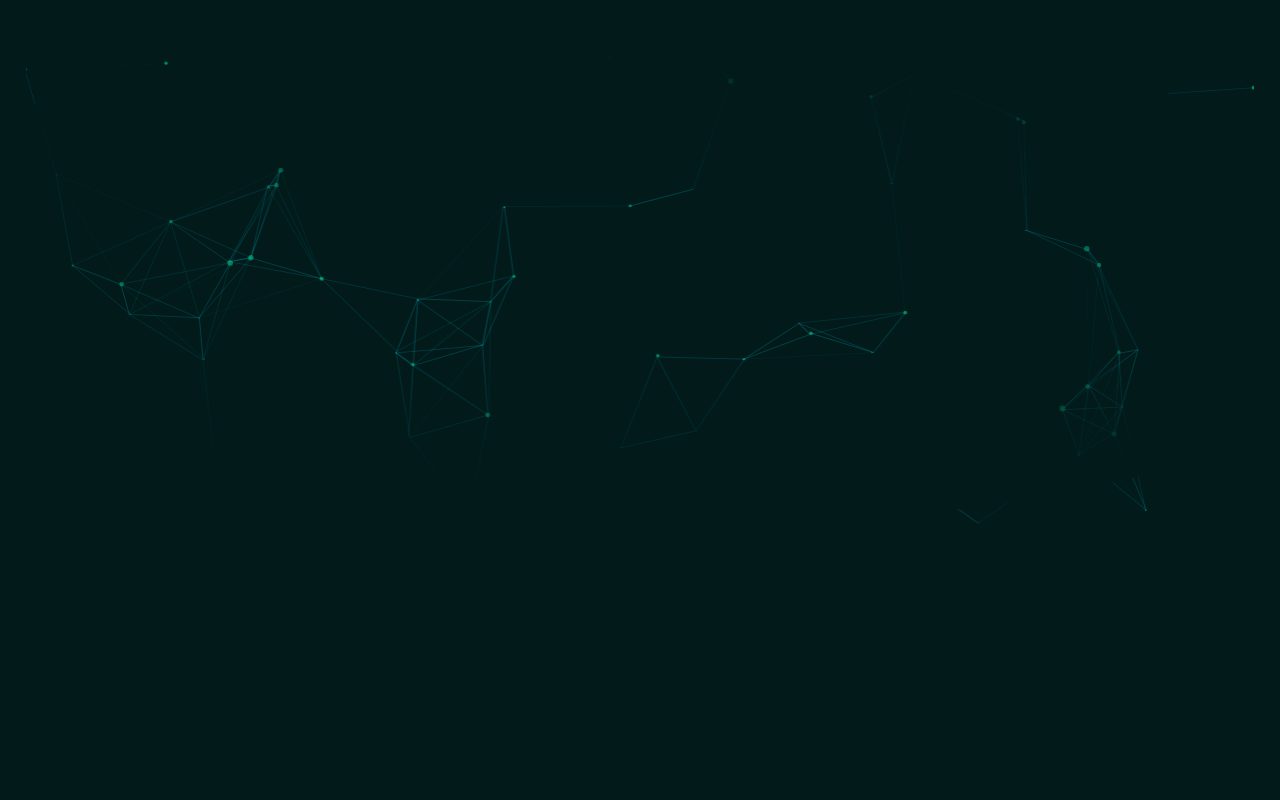
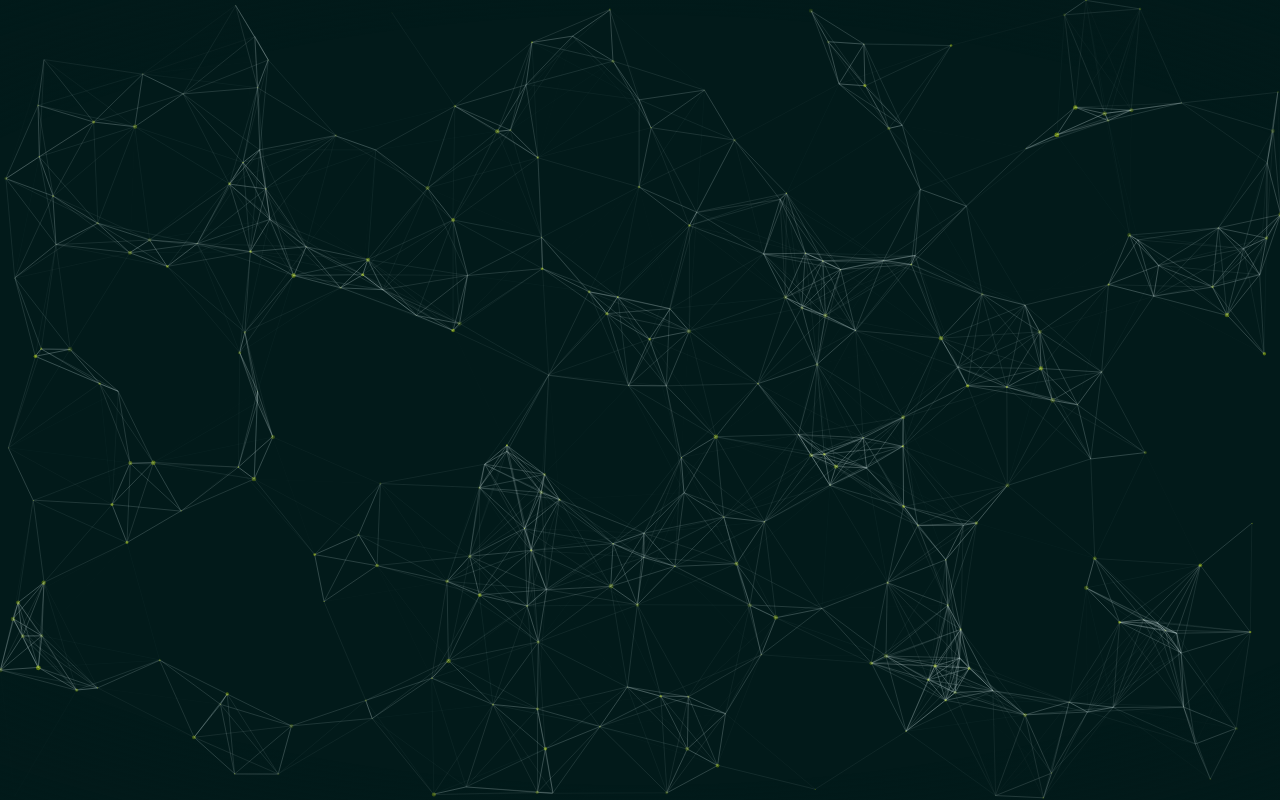
Before and after one commit to viniciusmorandi/digitalplanner, a website: page index.html in a window 1280 px wide. Drawn offline with nearby package versions, Linux system fonts and the light colour scheme; animation ran at ten frames a second.

Commit message:
Update index.html

```diff
--- a/index.html
+++ b/index.html
@@ -1,170 +1,48 @@
 <!DOCTYPE html>
 <html lang="pt-BR">
 <head>
-  <meta charset="UTF-8" />
-  <meta name="viewport" content="width=device-width, initial-scale=1.0" />
-  <title>Digital Planner · Particles</title>
+  <meta charset="UTF-8">
+  <meta name="viewport" content="width=device-width, initial-scale=1.0">
+  <title>Digital Planner · Inteligência Digital</title>
   <script src="https://cdn.jsdelivr.net/particles.js/2.0.0/particles.min.js"></script>
-
   <style>
     html, body {
       margin: 0;
       padding: 0;
       width: 100vw;
       height: 100vh;
+      overflow: hidden;
       background: #021a1a;
-      overflow: hidden;
     }
 
-    /* container principal */
     #particles-js {
-      position: relative; /* não fixed para evitar isolamento do contexto */
-      width: 96vw;
-      height: 62vh;
-      margin: 4vh auto;
-      border-radius: 64% / 28%;
+      position: fixed;
+      top: 0;
+      left: 0;
+      width: 100vw;
+      height: 100vh;
+      overflow: hidden;
       z-index: 1;
     }
-
-    /* fade aplicado por um overlay separado, fora do stacking context do canvas */
-    #fade-overlay {
+    #particles-js::after {
+      content: "";
       position: absolute;
-      top: 0;
-      left: 0;
-      width: 96vw;
-      height: 62vh;
-      margin: 4vh auto;
-      border-radius: 64% / 28%;
+      inset: 0;
       background: radial-gradient(
-        ellipse 75% 46% at 50% 50%,
-        rgba(2,26,26,0) 35%,
-        rgba(2,26,26,1) 100%
+        ellipse 92% 65% at 50% 50%,
+        rgba(2,26,26,0) 74%,
+        rgba(2,26,26,0.9) 100%
       );
+      pointer-events: none;
       z-index: 2;
-      pointer-events: none; /* garante interatividade */
-    }
-
-    /* garante que o canvas do particles.js preencha e aceite interações */
-    #particles-js canvas {
-      position: absolute !important;
-      width: 100% !important;
-      height: 100% !important;
-      top: 0;
-      left: 0;
-      z-index: 1;
     }
   </style>
 </head>
 <body>
   <div id="particles-js"></div>
-  <div id="fade-overlay"></div>
-
   <script>
-    /* Configuração idêntica à demo oficial */
-    particlesJS("particles-js", {
-      "particles": {
-        "number": {
-          "value": 80,
-          "density": {
-            "enable": true,
-            "value_area": 800
-          }
-        },
-        "color": {
-          "value": "#00f5a0"
-        },
-        "shape": {
-          "type": "circle",
-          "stroke": {
-            "width": 0,
-            "color": "#000000"
-          },
-          "polygon": {
-            "nb_sides": 5
-          }
-        },
-        "opacity": {
-          "value": 0.5,
-          "random": false,
-          "anim": {
-            "enable": false,
-            "speed": 1,
-            "opacity_min": 0.1,
-            "sync": false
-          }
-        },
-        "size": {
-          "value": 3,
-          "random": true,
-          "anim": {
-            "enable": false,
-            "speed": 40,
-            "size_min": 0.1,
-            "sync": false
-          }
-        },
-        "line_linked": {
-          "enable": true,
-          "distance": 150,
-          "color": "#00d9f5",
-          "opacity": 0.4,
-          "width": 1
-        },
-        "move": {
-          "enable": true,
-          "speed": 6,
-          "direction": "none",
-          "random": false,
-          "straight": false,
-          "out_mode": "out",
-          "bounce": false,
-          "attract": {
-            "enable": false,
-            "rotateX": 600,
-            "rotateY": 1200
-          }
-        }
-      },
-      "interactivity": {
-        "detect_on": "canvas",
-        "events": {
-          "onhover": {
-            "enable": true,
-            "mode": "repulse"
-          },
-          "onclick": {
-            "enable": true,
-            "mode": "push"
-          },
-          "resize": true
-        },
-        "modes": {
-          "grab": {
-            "distance": 400,
-            "line_linked": {
-              "opacity": 1
-            }
-          },
-          "bubble": {
-            "distance": 400,
-            "size": 40,
-            "duration": 2,
-            "opacity": 8,
-            "speed": 3
-          },
-          "repulse": {
-            "distance": 200,
-            "duration": 0.4
-          },
-          "push": {
-            "particles_nb": 4
-          },
-          "remove": {
-            "particles_nb": 2
-          }
-        }
-      },
-      "retina_detect": true
+    particlesJS.load('particles-js', 'particlesjs.json', function() {
+      console.log('Particles.js config loaded');
     });
   </script>
 </body>
```
